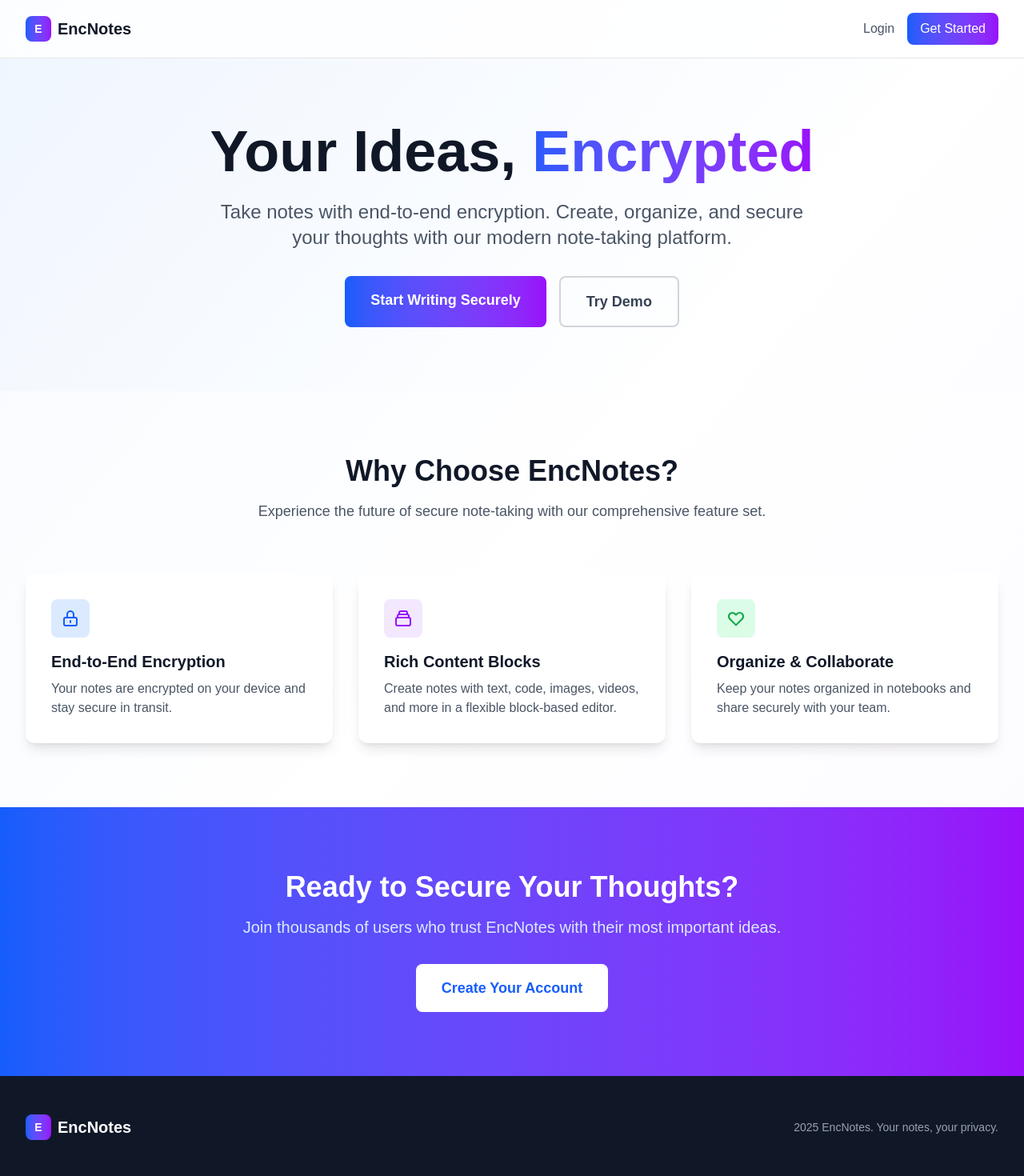
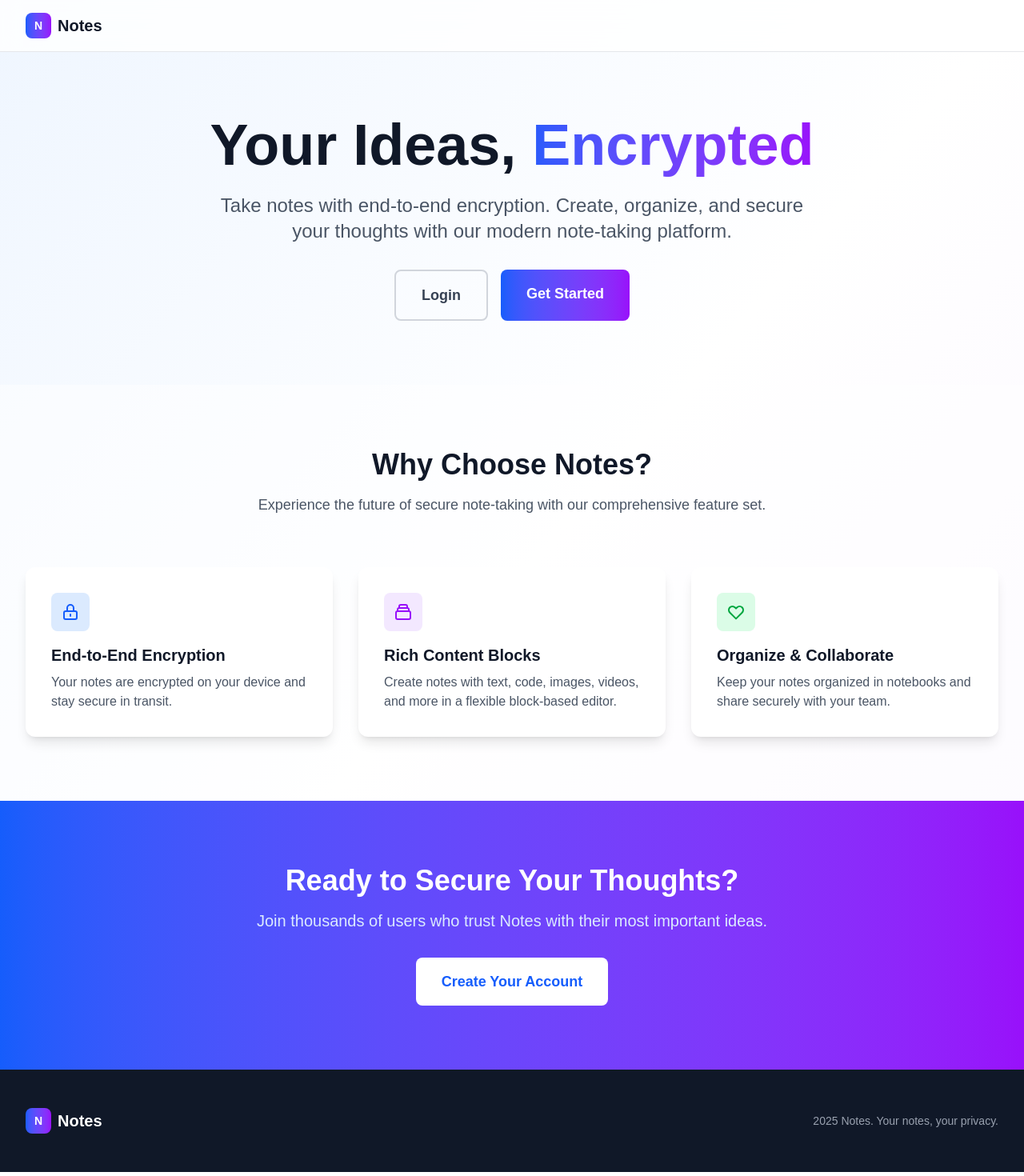
Before and after one commit to sol239/e2e-note-taking-app, a Next.js app in the folder frontend/: page / in a window 1280 px wide. Shown: the top 1470 px of the page at 80% size. Built offline with nearby package versions, Linux system fonts and the light colour scheme.

Commit message:
Update landing page and app name

```diff
--- a/frontend/src/app/login/page.tsx
+++ b/frontend/src/app/login/page.tsx
@@ -37,9 +37,9 @@ export default function LoginPage() {
           <div className="flex justify-between items-center py-4">
             <Link href="/" className="flex items-center space-x-2">
               <div className="w-8 h-8 bg-gradient-to-r from-blue-600 to-purple-600 rounded-lg flex items-center justify-center">
-                <span className="text-white font-bold text-sm">E</span>
+                <span className="text-white font-bold text-sm">N</span>
               </div>
-              <span className="text-xl font-bold text-gray-900">EncNotes</span>
+              <span className="text-xl font-bold text-gray-900">Notes</span>
             </Link>
             <div className="flex items-center space-x-4">
               <Link href="/login" className="text-gray-600 hover:text-gray-900 transition-colors">
@@ -61,7 +61,7 @@ export default function LoginPage() {
         <div className="max-w-md mx-auto bg-white p-8 rounded-xl shadow-lg">
           <div className="text-center mb-8">
             <h1 className="text-3xl font-bold text-gray-900 mb-2">Welcome Back</h1>
-            <p className="text-gray-600">Sign in to your EncNotes account</p>
+            <p className="text-gray-600">Sign in to your Notes account</p>
           </div>
           <form onSubmit={handleSubmit} className="space-y-6">
             {error && (
--- a/frontend/src/app/page.tsx
+++ b/frontend/src/app/page.tsx
@@ -1,6 +1,19 @@
+"use client";
+
+import { useState, useEffect } from 'react';
 import Link from 'next/link';
+import { useRouter } from 'next/navigation';
 
 export default function LandingPage() {
+  const [isLoggedIn, setIsLoggedIn] = useState(false);
+  const router = useRouter();
+
+  useEffect(() => {
+    // Check if user is logged in
+    const token = localStorage.getItem('authToken');
+    setIsLoggedIn(!!token);
+  }, []);
+
   return (
     <div className="min-h-screen bg-gradient-to-br from-blue-50 via-white to-purple-50">
       {/* Navigation */}
@@ -9,20 +22,9 @@ export default function LandingPage() {
           <div className="flex justify-between items-center py-4">
             <div className="flex items-center space-x-2">
               <div className="w-8 h-8 bg-gradient-to-r from-blue-600 to-purple-600 rounded-lg flex items-center justify-center">
-                <span className="text-white font-bold text-sm">E</span>
+                <span className="text-white font-bold text-sm">N</span>
               </div>
-              <span className="text-xl font-bold text-gray-900">EncNotes</span>
-            </div>
-            <div className="flex items-center space-x-4">
-              <Link href="/login" className="text-gray-600 hover:text-gray-900 transition-colors">
-                Login
-              </Link>
-              <Link
-                href="/register"
-                className="bg-gradient-to-r from-blue-600 to-purple-600 text-white px-4 py-2 rounded-lg hover:from-blue-700 hover:to-purple-700 transition-all duration-200"
-              >
-                Get Started
-              </Link>
+              <span className="text-xl font-bold text-gray-900">Notes</span>
             </div>
           </div>
         </div>
@@ -39,18 +41,29 @@ export default function LandingPage() {
             Take notes with end-to-end encryption. Create, organize, and secure your thoughts with our modern note-taking platform.
           </p>
           <div className="flex flex-col sm:flex-row gap-4 justify-center">
-            <Link
-              href="/register"
-              className="bg-gradient-to-r from-blue-600 to-purple-600 text-white px-8 py-4 rounded-lg text-lg font-semibold hover:from-blue-700 hover:to-purple-700 transition-all duration-200 transform hover:scale-105"
-            >
-              Start Writing Securely
-            </Link>
-            <Link
-              href="/demo"
-              className="border-2 border-gray-300 text-gray-700 px-8 py-4 rounded-lg text-lg font-semibold hover:border-gray-400 hover:bg-gray-50 transition-all duration-200"
-            >
-              Try Demo
-            </Link>
+            {isLoggedIn ? (
+              <Link
+                href="/notebooks"
+                className="bg-gradient-to-r from-blue-600 to-purple-600 text-white px-8 py-4 rounded-lg text-lg font-semibold hover:from-blue-700 hover:to-purple-700 transition-all duration-200 transform hover:scale-105"
+              >
+                Open Your Notebooks
+              </Link>
+            ) : (
+              <>
+                <Link
+                  href="/login"
+                  className="border-2 border-gray-300 text-gray-700 px-8 py-4 rounded-lg text-lg font-semibold hover:border-gray-400 hover:bg-gray-50 transition-all duration-200"
+                >
+                  Login
+                </Link>
+                <Link
+                  href="/register"
+                  className="bg-gradient-to-r from-blue-600 to-purple-600 text-white px-8 py-4 rounded-lg text-lg font-semibold hover:from-blue-700 hover:to-purple-700 transition-all duration-200 transform hover:scale-105"
+                >
+                  Get Started
+                </Link>
+              </>
+            )}
           </div>
         </div>
       </section>
@@ -60,7 +73,7 @@ export default function LandingPage() {
         <div className="max-w-7xl mx-auto px-4 sm:px-6 lg:px-8">
           <div className="text-center mb-16">
             <h2 className="text-3xl md:text-4xl font-bold text-gray-900 mb-4">
-              Why Choose EncNotes?
+              Why Choose Notes?
             </h2>
             <p className="text-lg text-gray-600 max-w-2xl mx-auto">
               Experience the future of secure note-taking with our comprehensive feature set.
@@ -108,7 +121,7 @@ export default function LandingPage() {
             Ready to Secure Your Thoughts?
           </h2>
           <p className="text-xl text-blue-100 mb-8">
-            Join thousands of users who trust EncNotes with their most important ideas.
+            Join thousands of users who trust Notes with their most important ideas.
           </p>
           <Link
             href="/register"
@@ -125,12 +138,12 @@ export default function LandingPage() {
           <div className="flex flex-col md:flex-row justify-between items-center">
             <div className="flex items-center space-x-2 mb-4 md:mb-0">
               <div className="w-8 h-8 bg-gradient-to-r from-blue-600 to-purple-600 rounded-lg flex items-center justify-center">
-                <span className="text-white font-bold text-sm">E</span>
+                <span className="text-white font-bold text-sm">N</span>
               </div>
-              <span className="text-xl font-bold">EncNotes</span>
+              <span className="text-xl font-bold">Notes</span>
             </div>
             <div className="text-gray-400 text-sm">
-               2025 EncNotes. Your notes, your privacy.
+               2025 Notes. Your notes, your privacy.
             </div>
           </div>
         </div>
--- a/frontend/src/app/register/page.tsx
+++ b/frontend/src/app/register/page.tsx
@@ -44,9 +44,9 @@ export default function RegisterPage() {
           <div className="flex justify-between items-center py-4">
             <Link href="/" className="flex items-center space-x-2">
               <div className="w-8 h-8 bg-gradient-to-r from-blue-600 to-purple-600 rounded-lg flex items-center justify-center">
-                <span className="text-white font-bold text-sm">E</span>
+                <span className="text-white font-bold text-sm">N</span>
               </div>
-              <span className="text-xl font-bold text-gray-900">EncNotes</span>
+              <span className="text-xl font-bold text-gray-900">Notes</span>
             </Link>
             <div className="flex items-center space-x-4">
               <Link href="/login" className="text-gray-600 hover:text-gray-900 transition-colors">
@@ -68,7 +68,7 @@ export default function RegisterPage() {
         <div className="max-w-md mx-auto bg-white p-8 rounded-xl shadow-lg">
           <div className="text-center mb-8">
             <h1 className="text-3xl font-bold text-gray-900 mb-2">Create Your Account</h1>
-            <p className="text-gray-600">Join EncNotes and start securing your notes</p>
+            <p className="text-gray-600">Join Notes and start organizing your notes</p>
           </div>
           <form onSubmit={handleSubmit} className="space-y-6">
             {error && (
```
